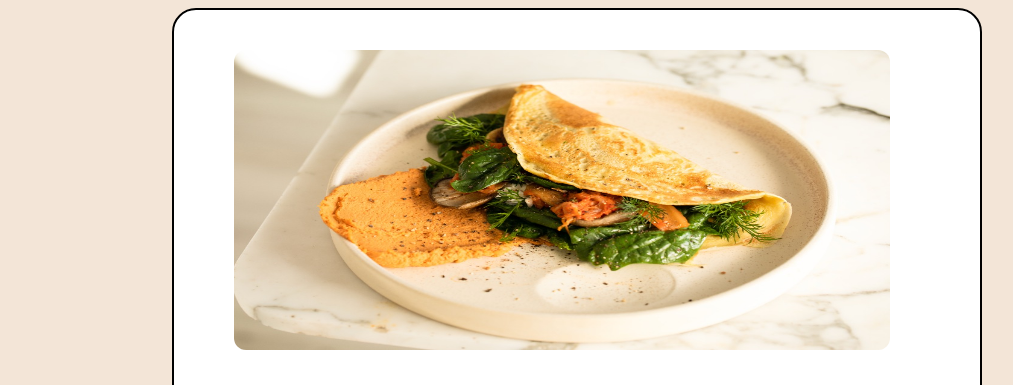
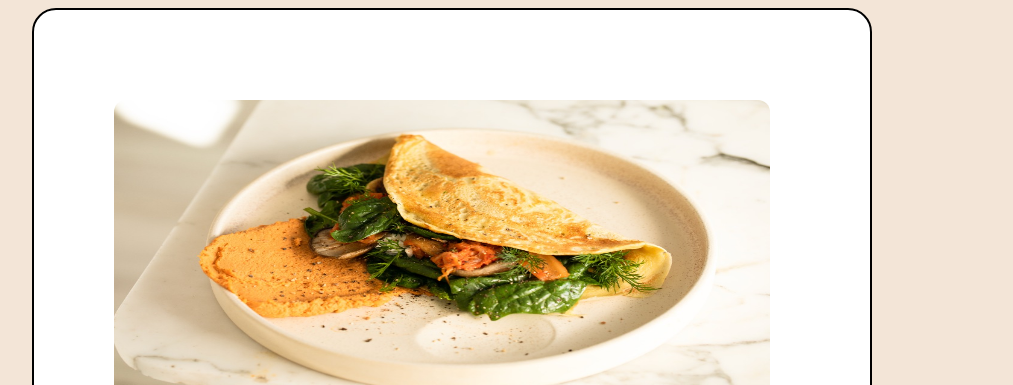
Before and after one commit to Nazarovfarhod/taco, a plain HTML site: page index.html in a window 1280 px wide. Shown: the top 385 px of the page, without its empty margins (188-1201 px from the left). Drawn offline with Linux system fonts and the light colour scheme.

Commit message:
added container

```diff
--- a/index.html
+++ b/index.html
@@ -10,7 +10,7 @@
 <link href="https://fonts.googleapis.com/css2?family=Outfit:wght@100..900&display=swap" rel="stylesheet">
 </head>
 <body class="body">
-  <div class="top-div">
+  <div class="top-div container">
     <div>
       <img class="img" src="./img4/tako.jpg" alt="fast-food" width="656px" height="300px">
     </div>
--- a/style4.css/toco.css
+++ b/style4.css/toco.css
@@ -1,21 +1,28 @@
 .top-div {
-  border: 2px solid ;
+  border: 2px solid;
   border-radius: 24px;
   padding-left: 30px;
   padding-right: 40px;
   width: 736px;
   top: 123px;
   margin-left: 352px;
-   background-color: white;
+  background-color: white;
 }
 .img {
-
   width: 656px;
   height: 300px;
   margin-top: 40px;
   border-radius: 12px;
   margin-left: 30px;
 }
+
+.container {
+  margin-left: auto;
+  margin-right: auto;
+  padding: 50px;
+  max-width: 1200px;
+}
+
 .second-div {
   width: 656px;
   border: 1px;
@@ -34,7 +41,7 @@
   width: 656px;
   border: 1px;
   padding: 28px;
-  background-color: #FFF7FB;
+  background-color: #fff7fb;
   border-radius: 12px;
 }
 .pre-time {
@@ -76,5 +83,5 @@
   margin-bottom: 20px;
 }
 .body {
-  background-color: #F3E5D7;
+  background-color: #f3e5d7;
 }
```
